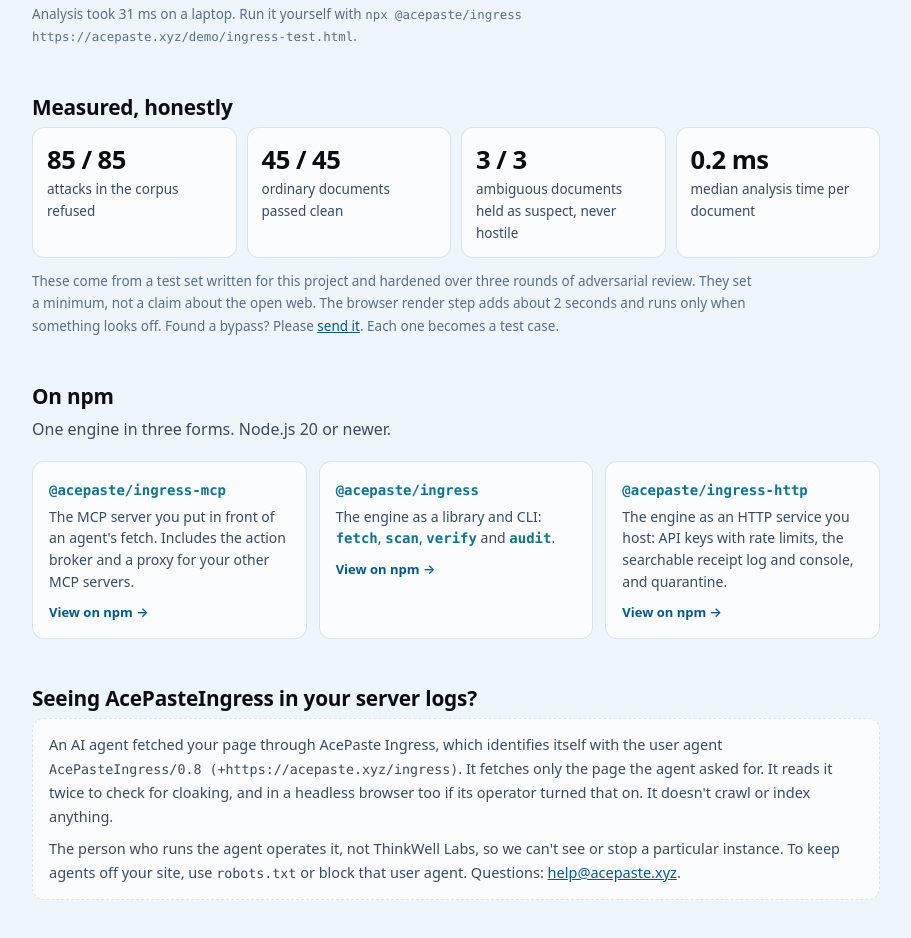
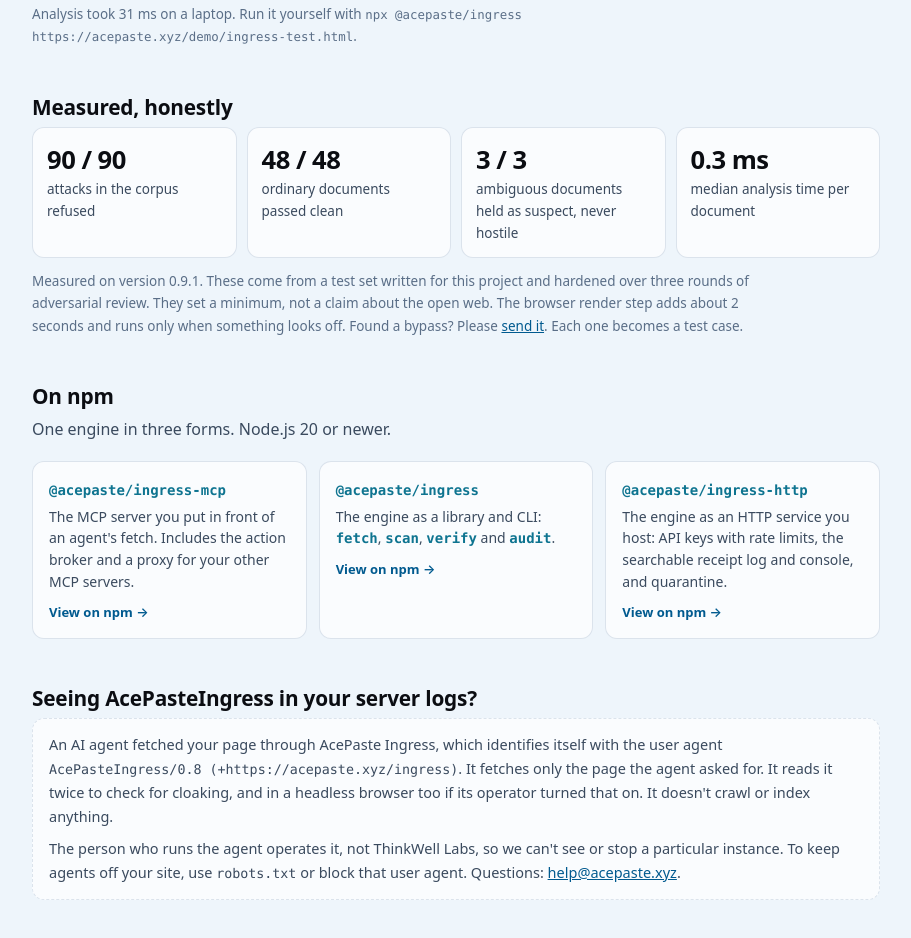
Before and after one commit to sugarcypher/ACE-ASTE-PRO, a browser extension: page ingress/index.html in a window 1280 px wide. Shown: the part 3998-4936 px from the top of the page, without its empty margins (184-1095 px from the left). Drawn offline with Linux system fonts and the light colour scheme; no server answers.

Commit message:
Ingress page: test figures from the 0.9.1 corpus
90/90 attacks refused, 48/48 ordinary documents clean, 3/3 ambiguous held
as suspect, median 0.3 ms (was 85/85, 45/45, 0.2 ms on 0.9.0).

Co-Authored-By: Claude Opus 5.5 <noreply@anthropic.com>

```diff
--- a/ingress/index.html
+++ b/ingress/index.html
@@ -295,12 +295,12 @@ content: REFUSED. Nothing from this source
   <section id="numbers" aria-labelledby="numbers-h">
     <h2 id="numbers-h">Measured, honestly</h2>
     <div class="nums">
-      <div class="num"><b>85 / 85</b><span>attacks in the corpus refused</span></div>
-      <div class="num"><b>45 / 45</b><span>ordinary documents passed clean</span></div>
+      <div class="num"><b>90 / 90</b><span>attacks in the corpus refused</span></div>
+      <div class="num"><b>48 / 48</b><span>ordinary documents passed clean</span></div>
       <div class="num"><b>3 / 3</b><span>ambiguous documents held as suspect, never hostile</span></div>
-      <div class="num"><b>0.2 ms</b><span>median analysis time per document</span></div>
+      <div class="num"><b>0.3 ms</b><span>median analysis time per document</span></div>
     </div>
-    <p class="fine">These come from a test set written for this project and hardened over three rounds of adversarial review. They set a minimum, not a claim about the open web. The browser render step adds about 2 seconds and runs only when something looks off. Found a bypass? Please <a href="https://github.com/sugarcypher/acepasteINGRESS/issues" rel="noopener" target="_blank">send it</a>. Each one becomes a test case.</p>
+    <p class="fine">Measured on version 0.9.1. These come from a test set written for this project and hardened over three rounds of adversarial review. They set a minimum, not a claim about the open web. The browser render step adds about 2 seconds and runs only when something looks off. Found a bypass? Please <a href="https://github.com/sugarcypher/acepasteINGRESS/issues" rel="noopener" target="_blank">send it</a>. Each one becomes a test case.</p>
   </section>
 
   <section id="packages" aria-labelledby="packages-h">
```
